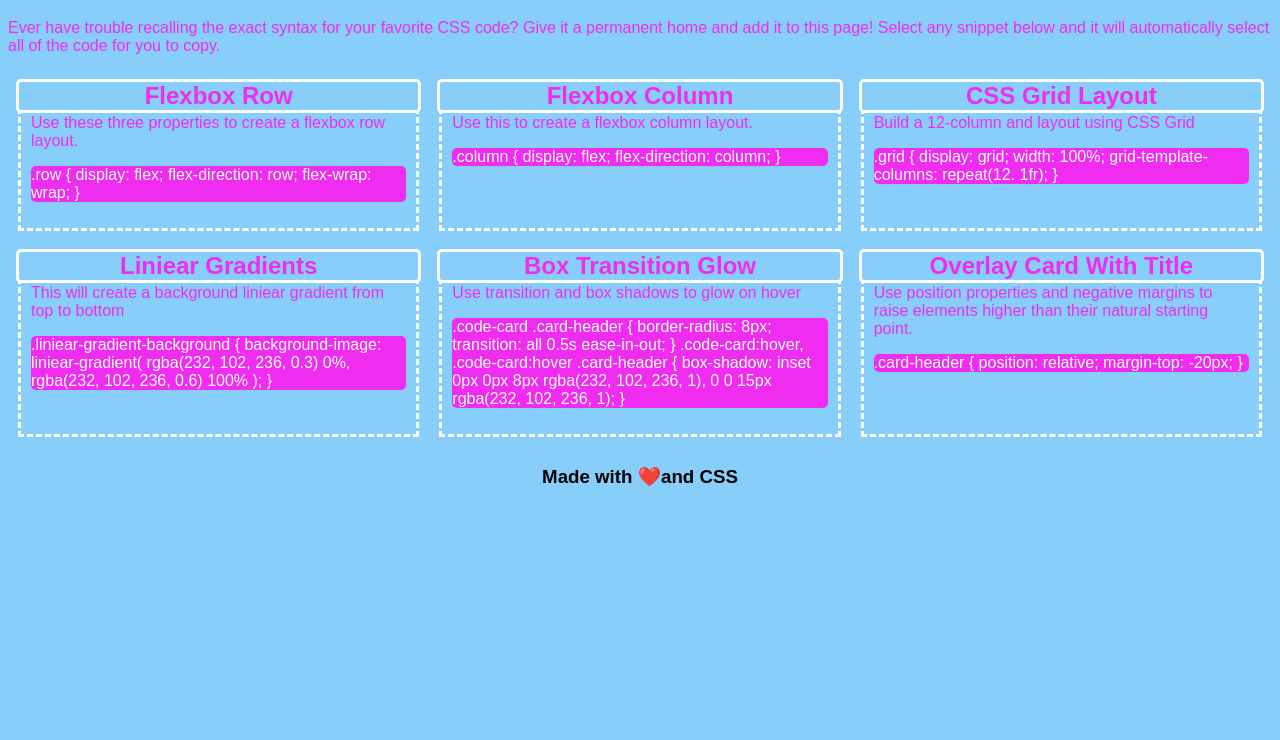
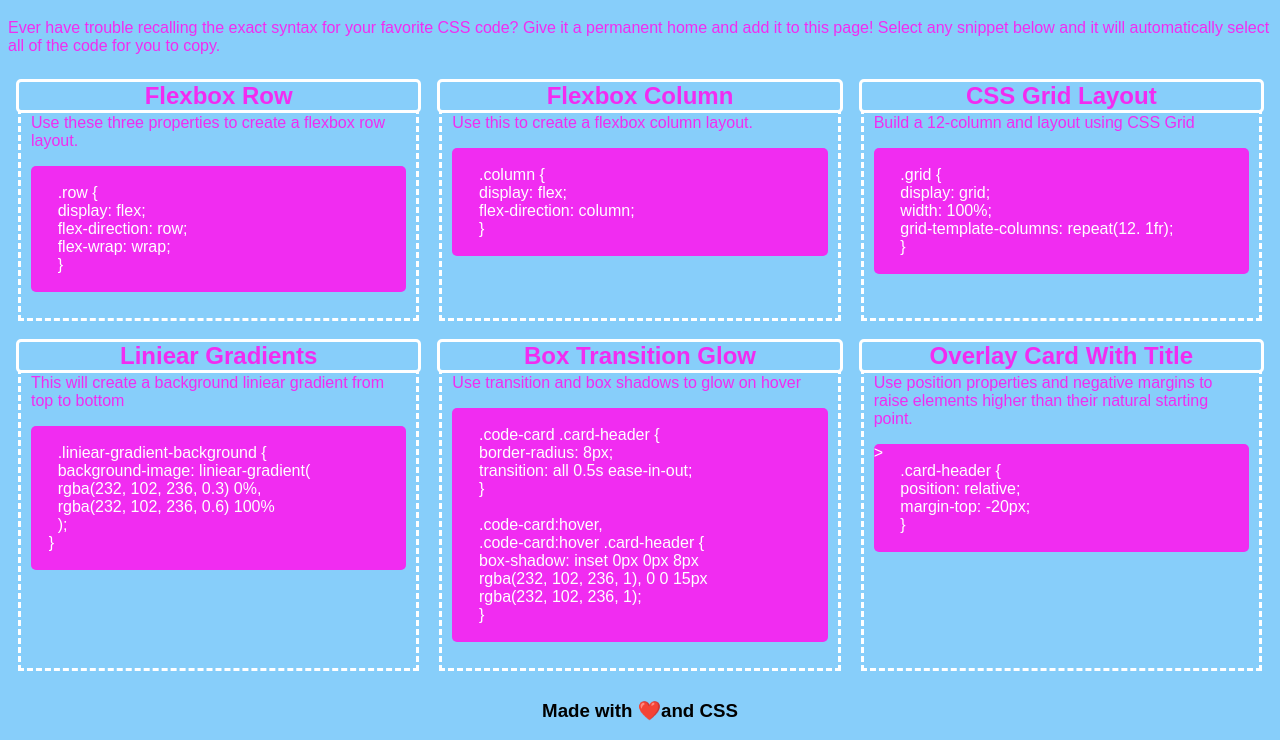
Before and after one commit to TylerBYeager/css-snippet, a plain HTML site: page index.html in a window 1280 px wide. Shown: the part 61-801 px from the top of the page. Drawn offline with Linux system fonts and the light colour scheme.

Commit message:
add pre and min-width

```diff
--- a/assets/style.css
+++ b/assets/style.css
@@ -31,6 +31,7 @@
     margin: 10px;
     flex-wrap: wrap;
     flex: 1;
+    min-width: 0;
 }
 
 .box-1:hover,
--- a/index.html
+++ b/index.html
@@ -21,36 +21,36 @@
     <section class="box-1">
       <h2 class="headline-2">Flexbox Row</h2>
       <p>Use these three properties to create a flexbox row layout.</p>
-          <p><code>
+      <pre><code>
       .row {
       display: flex;
       flex-direction: row;
       flex-wrap: wrap;
       }
-          </code></p>
+      </code></pre>
     </section>
 
     <section class="box-2">
       <h2 class="headline-2">Flexbox Column</h2>
       <p>Use this to create a flexbox column layout.</p>
-          <p><code>
+      <pre><code>
       .column {
       display: flex;
       flex-direction: column;
       }
-          </code></p>
+      </code></pre>
     </section>
 
     <section class="box-3">
       <h2 class="headline-2">CSS Grid Layout</h2>
       <p>Build a 12-column and layout using CSS Grid</p>
-            <p><code>
+      <pre><code>
       .grid {
       display: grid;
       width: 100%;
       grid-template-columns: repeat(12. 1fr);
       }
-            </code></p>
+      </code></pre>
     </section>
    </div>
 
@@ -58,20 +58,20 @@
     <section class="box-4">
       <h2 class="headline-2">Liniear Gradients</h2>
       <P>This will create a background liniear gradient from top to bottom</P>
-            <p><code>
+      <pre><code>
       .liniear-gradient-background {
       background-image: liniear-gradient(
       rgba(232, 102, 236, 0.3) 0%,
       rgba(232, 102, 236, 0.6) 100%
       );
     }
-            </code></p>
+      </code></pre>
     </section>
 
     <section class="box-5">
       <h2 class="headline-2">Box Transition Glow</h2>
       <p>Use transition and box shadows to glow on hover</p>
-            <p><code>
+      <pre><code>
       .code-card .card-header {
       border-radius: 8px;
       transition: all 0.5s ease-in-out;
@@ -83,18 +83,18 @@
       rgba(232, 102, 236, 1), 0 0 15px
       rgba(232, 102, 236, 1);
       }
-            </code></p>
+      </pre></code>
     </section>
 
     <section class="box-6">
       <h2 class="headline-2">Overlay Card With Title</h2>
       <p>Use position properties and negative margins to raise elements higher than their natural starting point.</p>
-            <p><code>
+      <pre><code>>
       .card-header {
       position: relative;
       margin-top: -20px;
       }
-            </code></p>
+      </code></pre>
     </section>
    </div>
 </main>
```
Lines whose indentation alone changed are shown as unchanged.
